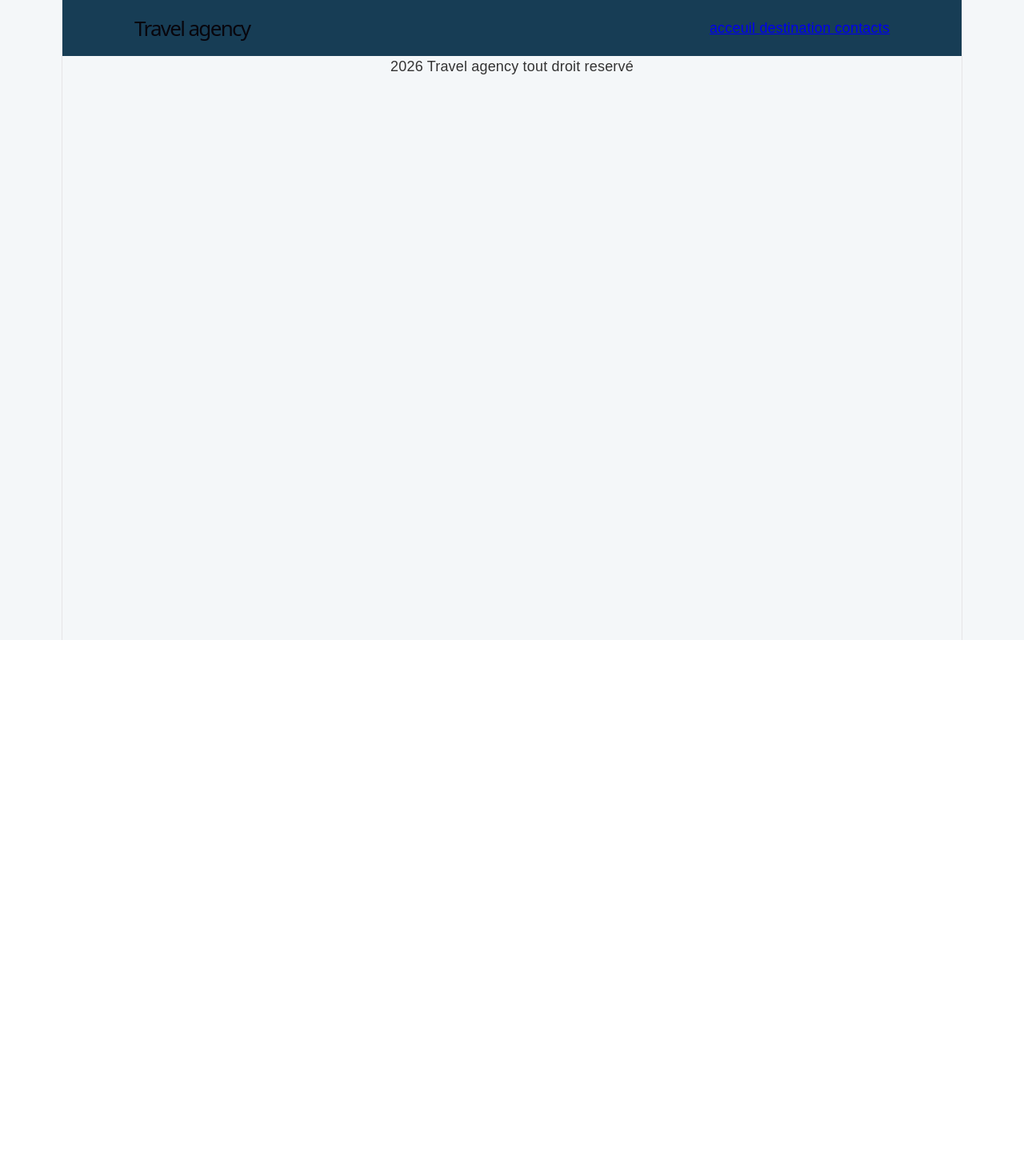
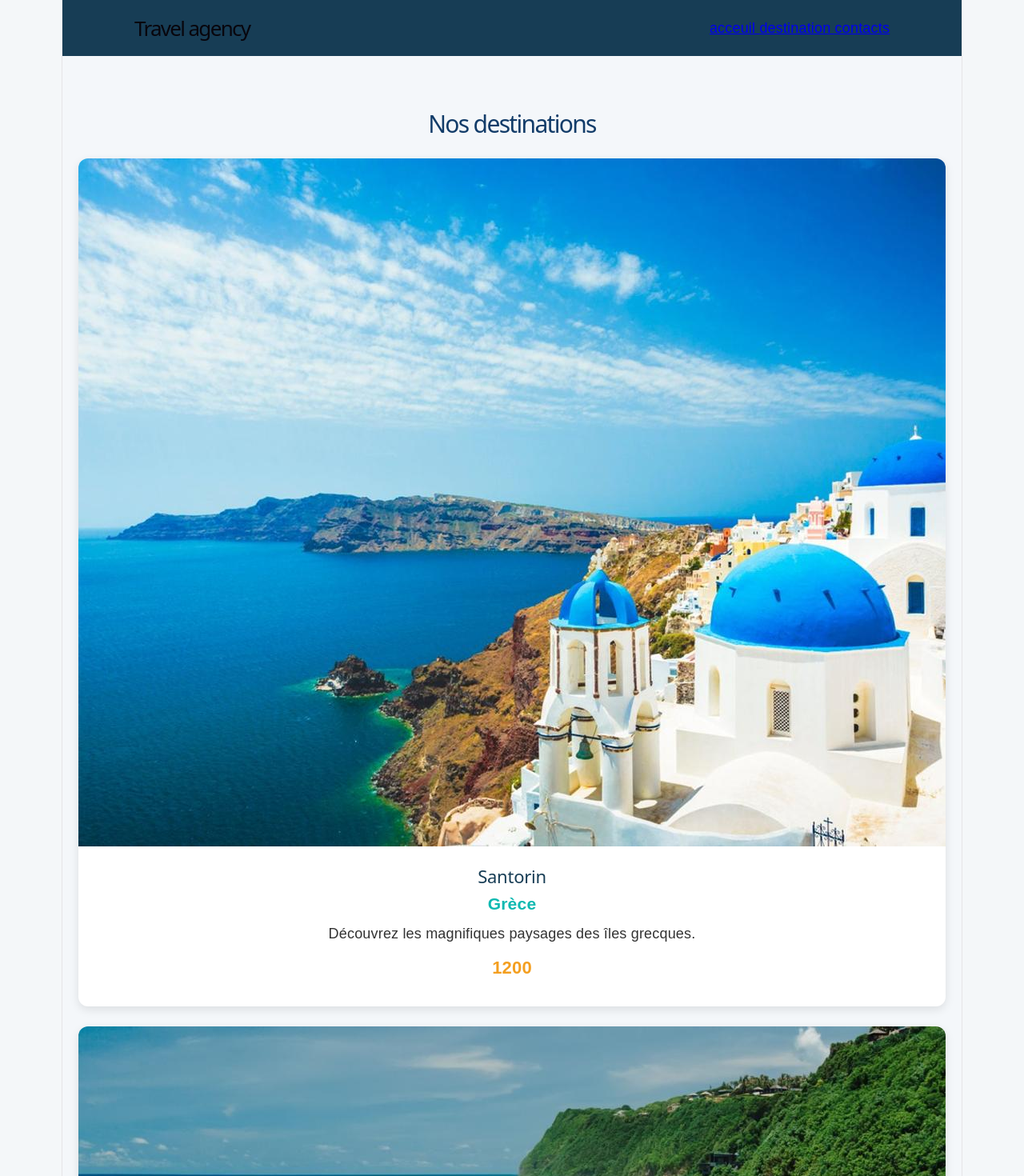
Before and after one commit to malakazz18/matiere-frameworks, a React (Vite) app in the folder td3/: page / in a window 1280 px wide. Shown: the top 1470 px of the page at 80% size. Before the commit the page ends 800 px from the top, so only its background shows below. Built offline with nearby package versions, Linux system fonts and the light colour scheme.

Commit message:
seance 11/11/2026

```diff
--- a/td3/src/App.jsx
+++ b/td3/src/App.jsx
@@ -1,5 +1,6 @@
 import './App.css'
 import Header from './components/Header/Header'
+import Destinations  from "../src/destinations/Destinations"
 import Footer from './components/Footer/footer';
 
 
@@ -9,6 +10,9 @@ function App() {
   return (
     <div classname="App">
       <Header />
+      <main>
+        <Destinations/>
+      </main>
       <Footer />
     </div>
 
--- a/td3/src/components/Destination/destinantion.jsx
+++ b/td3/src/components/Destination/destinantion.jsx
@@ -0,0 +1,14 @@
+import styles from "./Destination.module.css";
+
+function destination(props){
+    return(
+        <div className={styles.destination}>
+            <img classname={styles.image} src={props.image} alt={props.nom} />
+            <h2 className={styles.titre}>{props.nom} </h2>
+            <h3 className={styles.pays}>{props.pays}</h3>
+            <p className={styles.description}>{props.description}</p>
+            <h3 className={styles.prix}>{props.prix}</h3>
+        </div>
+    )
+}
+export default destination;
--- /dev/null
+++ b/td3/src/destinations/Destinations.jsx
@@ -0,0 +1,66 @@
+import Destination from "../components/Destination/destinantion.jsx";
+
+import santorini from "../assets/santorini.jpg";
+import bali from "../assets/bali.jpg";
+import rome from "../assets/Rome.jpg";
+
+import styles from "./Destinations.module.css";
+
+function Destinations() {
+
+  const destinations = [
+    {
+      id: 1,
+      image: santorini,
+      nom: "Santorin",
+      pays: "Grèce",
+      description: "Découvrez les magnifiques paysages des îles grecques.",
+      prix: 1200
+    },
+
+    {
+      id: 2,
+      image: bali,
+      nom: "Bali",
+      pays: "Indonésie",
+      description: "Profitez des plages paradisiaques de Bali.",
+      prix: 1800
+    },
+
+    {
+      id: 3,
+      image: rome,
+      nom: "Rome",
+      pays: "Italie",
+      description: "Découvrez les monuments historiques de Rome.",
+      prix: 950
+    }
+  ];
+
+  return (
+    <section className={styles.container}>
+
+      <h1 className={styles.title}>
+        Nos destinations
+      </h1>
+
+      <div className={styles.destinations}>
+
+        {destinations.map((destination) => (
+          <Destination
+            key={destination.id}
+            image={destination.image}
+            nom={destination.nom}
+            pays={destination.pays}
+            description={destination.description}
+            prix={destination.prix}
+          />
+        ))}
+
+      </div>
+
+    </section>
+  );
+}
+
+export default Destinations;
--- /dev/null
+++ b/td3/src/destinations/Destinations.module.css
@@ -0,0 +1,19 @@
+.container {
+  padding: 40px 20px;
+  text-align: center;
+  background-color: #f4f7fa;
+}
+
+.title {
+  color: #123c69;
+  font-size: 30px;
+  margin-bottom: 30px;
+}
+
+.destinations {
+  display: flex;
+  justify-content: center;
+  align-items: stretch;
+  flex-wrap: wrap;
+  gap: 25px;
+}
```
